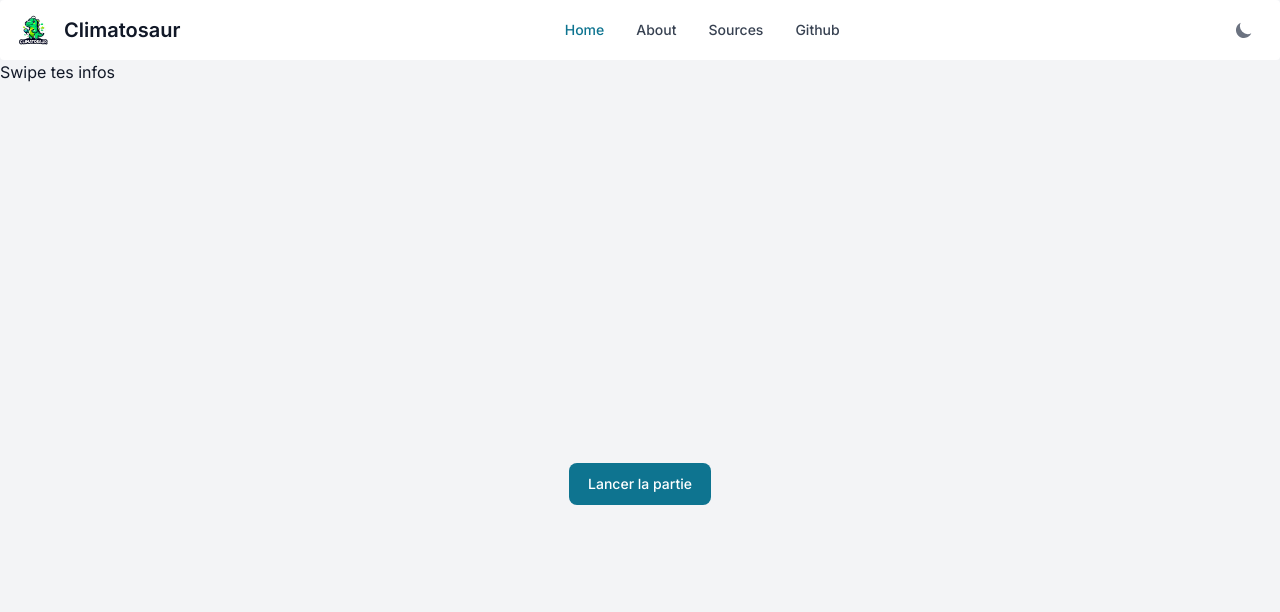
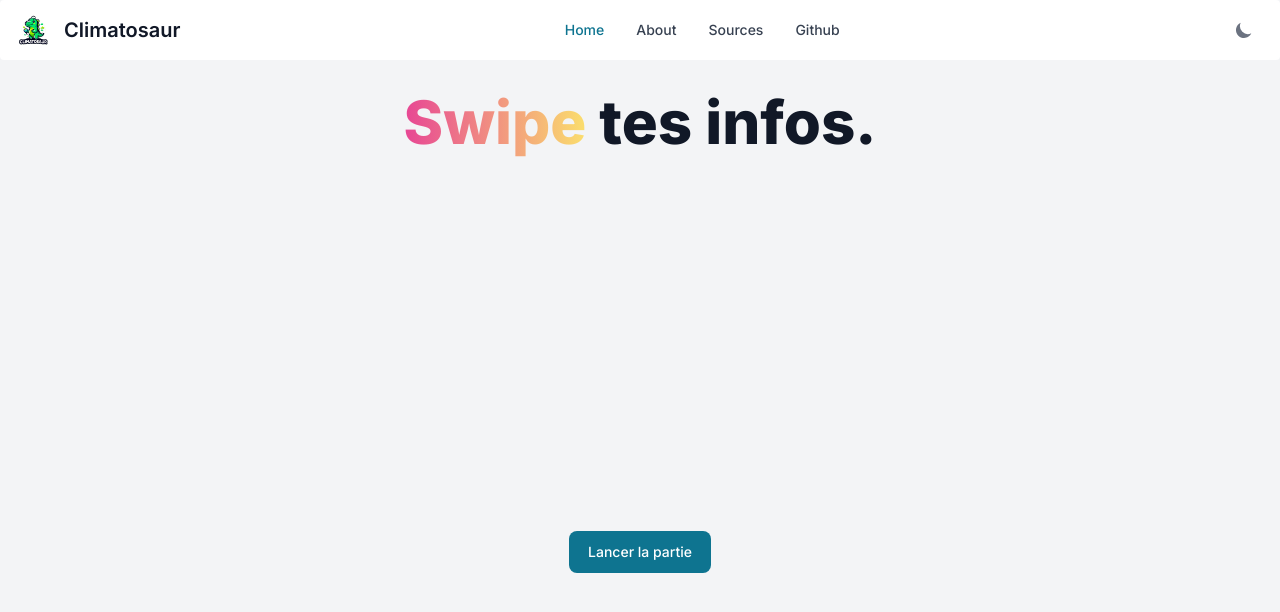
Before and after one commit to Wanchai290/dinowosaur-ndi-2023, a Next.js app: page /tinder in a window 1280 px wide. Shown: the top 612 px of the page. Built offline with nearby package versions, Linux system fonts and the light colour scheme.

Commit message:
FIX: Title and scoring system

```diff
--- a/app/tinder/components/card.component.tsx
+++ b/app/tinder/components/card.component.tsx
@@ -27,12 +27,12 @@ export default function CardComponent({data, isQuestion, answerCorrect, nextCard
         <div className="flex flex-row justify-between pt-2">
           <Button color="indigo"
             className="w-10 h-10 rounded-full p-10"
-            onClick={() => {answer(true)}}>
+            onClick={() => {answer(false)}}>
             <HiOutlineX className="h-10 w-10"/>
           </Button>
           <Button color="lime"
             className="w-10 h-10 rounded-full p-10"
-            onClick={() => {answer(false)}}>
+            onClick={() => {answer(true)}}>
             <HiOutlineCheck className="h-10 w-10"/>
           </Button>
         </div>
--- a/app/tinder/components/cardLoader.component.tsx
+++ b/app/tinder/components/cardLoader.component.tsx
@@ -9,7 +9,7 @@ import { useState } from "react";
 export default function CardLoaderComponent() {
   const [currentCard , setCurrentCard] = useState<CardModel | undefined>();
   const [questionMode, setQuestionMode] = useState<boolean>();
-  const [score, setScore] = useState<number>(0);
+  const [score, setScore] = useState<number>();
   const [questionNumber, setQuestionNumber] = useState<number>(0);
   const [answerCorrect, setAnswerCorrect] = useState<boolean>(false);
 
@@ -22,7 +22,7 @@ export default function CardLoaderComponent() {
   function answer(response: boolean) {
     setScore(setUserResponse(response));
     setQuestionMode(false);
-    setAnswerCorrect(response === currentCard?.question.answer);
+    setAnswerCorrect(response == currentCard?.question.answer);
   }
 
   function newGame(){
@@ -30,6 +30,7 @@ export default function CardLoaderComponent() {
     setCurrentCard(nextCard());
     setQuestionMode(true);
     setQuestionNumber(1);
+    setScore(0);
   }
 
   if (currentCard){
--- a/app/tinder/page.tsx
+++ b/app/tinder/page.tsx
@@ -2,9 +2,11 @@ import CardLoaderComponent from "./components/cardLoader.component";
 
 export default function Page() {
   return(
-    <div>
-        <h1>Swipe tes infos</h1>
-      <CardLoaderComponent/>
-    </div>
+      <div className="flex flex-col w-full justify-center">
+          <h1 className="pt-8 text-center text-3xl font-extrabold text-gray-900 dark:text-white md:text-5xl lg:text-6xl"><span
+              className="text-transparent bg-clip-text bg-gradient-to-r to-yellow-200 from-pink-500">Swipe </span>tes infos.
+          </h1>
+          <CardLoaderComponent/>
+      </div>
   );
 }
```
